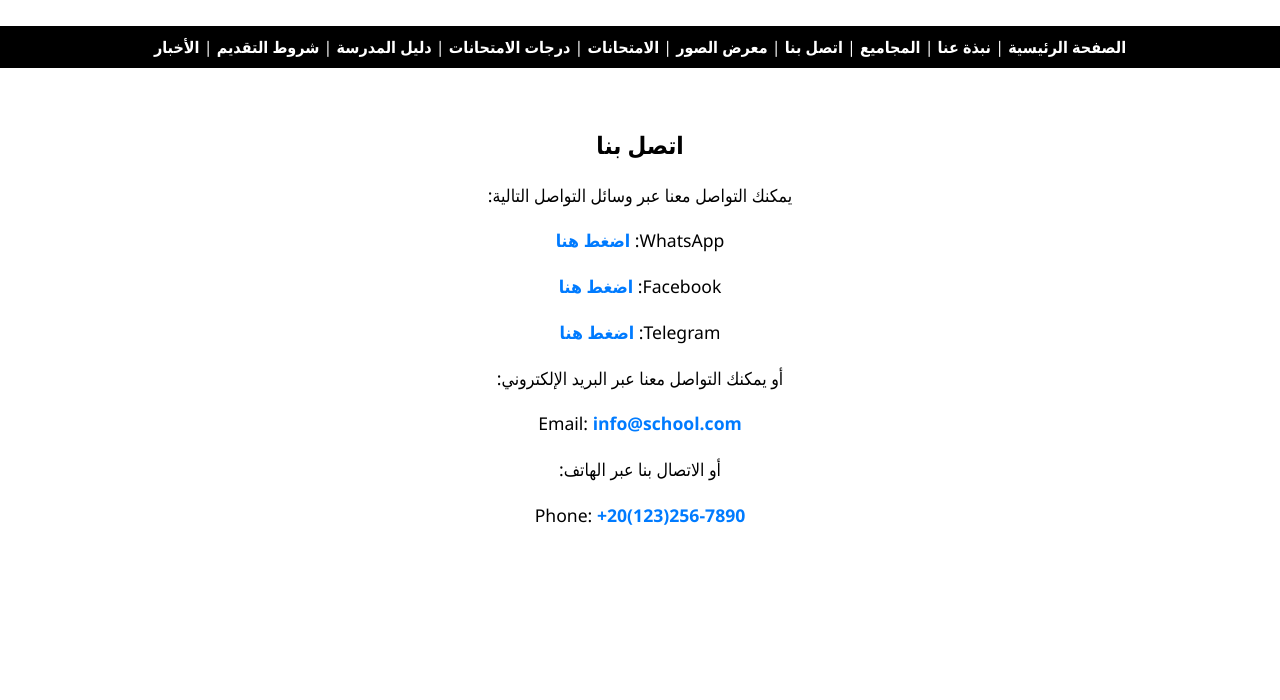
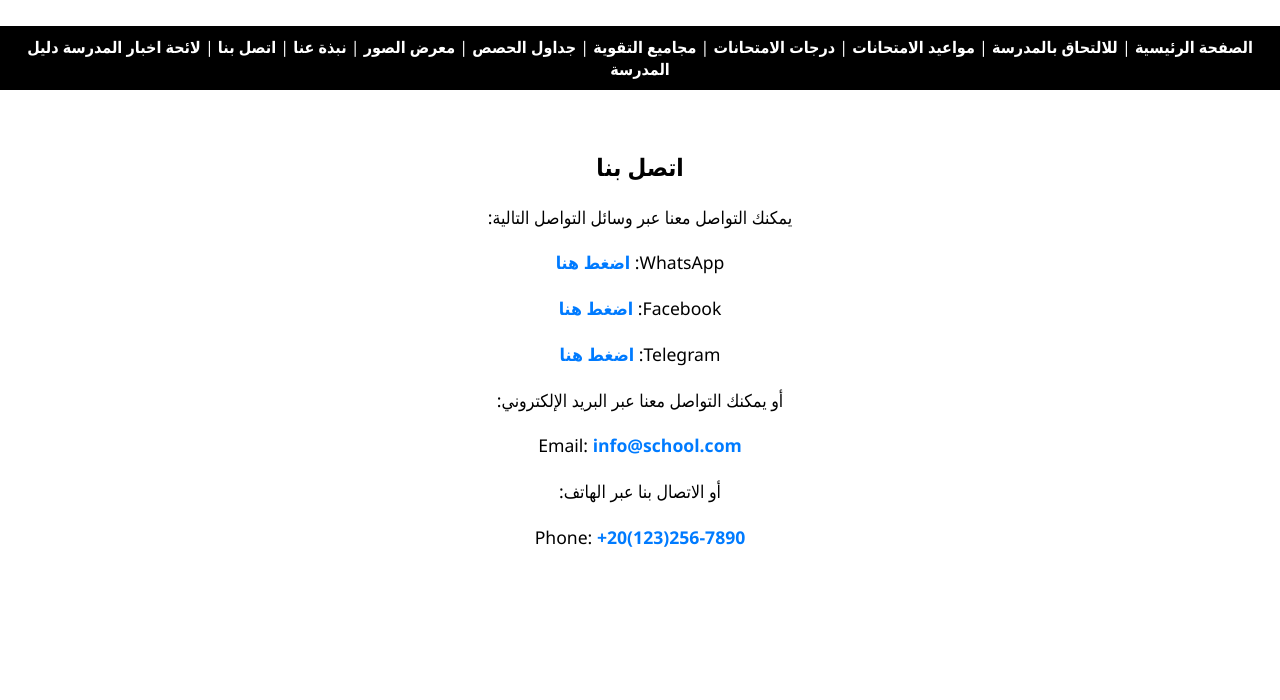
Before and after one commit to Samiramosaschool/samiramosaschool, a plain HTML site: page contact us.html in a window 1280 px wide. Shown: the part 100-800 px from the top of the page. Drawn offline with Linux system fonts and the light colour scheme.

Commit message:
contact us.html

```diff
--- a/contact us.html
+++ b/contact us.html
@@ -69,16 +69,17 @@
     </header>
 
     <nav>
-        <a href="school.html" target="_blank">الصفحة الرئيسية</a> |
-        <a href="about us.html" target="_blank">نبذة عنا</a> |
-        <a href="courses.html" target="_blank">المجاميع</a> |
+        <a href="index.html" target="_blank">الصفحة الرئيسية</a> |
+        <a href="school registration.html" target="_blank">للالتحاق بالمدرسة </a> |
+        <a href="decs.html" target="_blank">مواعيد الامتحانات</a> |
+        <a href="test-grades.html" target="_blank">درجات الامتحانات</a> |
+        <a href="courses.html" target="_blank">مجاميع التقوية</a> |
+        <a href="timetable.html" target="_blank">جداول الحصص</a> |
+        <a href="gallery.html" target="_blank">معرض الصور </a> |
+        <a href="about us.html" target="_blank"> نبذة عنا</a> |
         <a href="contact us.html" target="_blank">اتصل بنا</a> |
-        <a href="gallery.html" target="_blank">معرض الصور</a> |
-        <a href="decs.html" target="_blank">الامتحانات</a> |
-        <a href="test-grades.html" target="_blank">درجات الامتحانات</a> |
-        <a href="school handbook.html" target="_blank">دليل المدرسة</a> |
-        <a href="school registration.html" target="_blank">شروط التقديم</a> |
-        <a href="news.html" target="_blank">الأخبار</a>
+        <a href="news.html" target="_blank">لائحة اخبار المدرسة</a>
+        <a href="school handbook.html" target="_blank">دليل المدرسة</a>
       </nav>
 
     <section id="contact">
```
